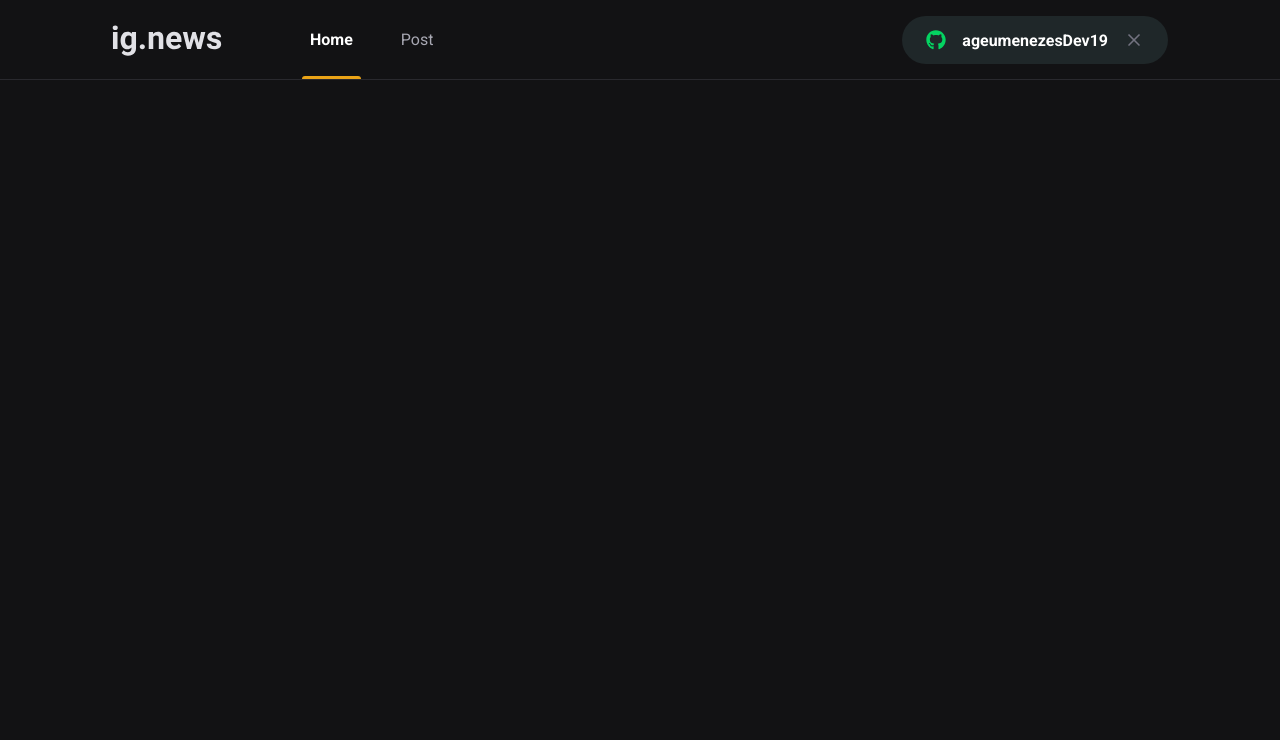
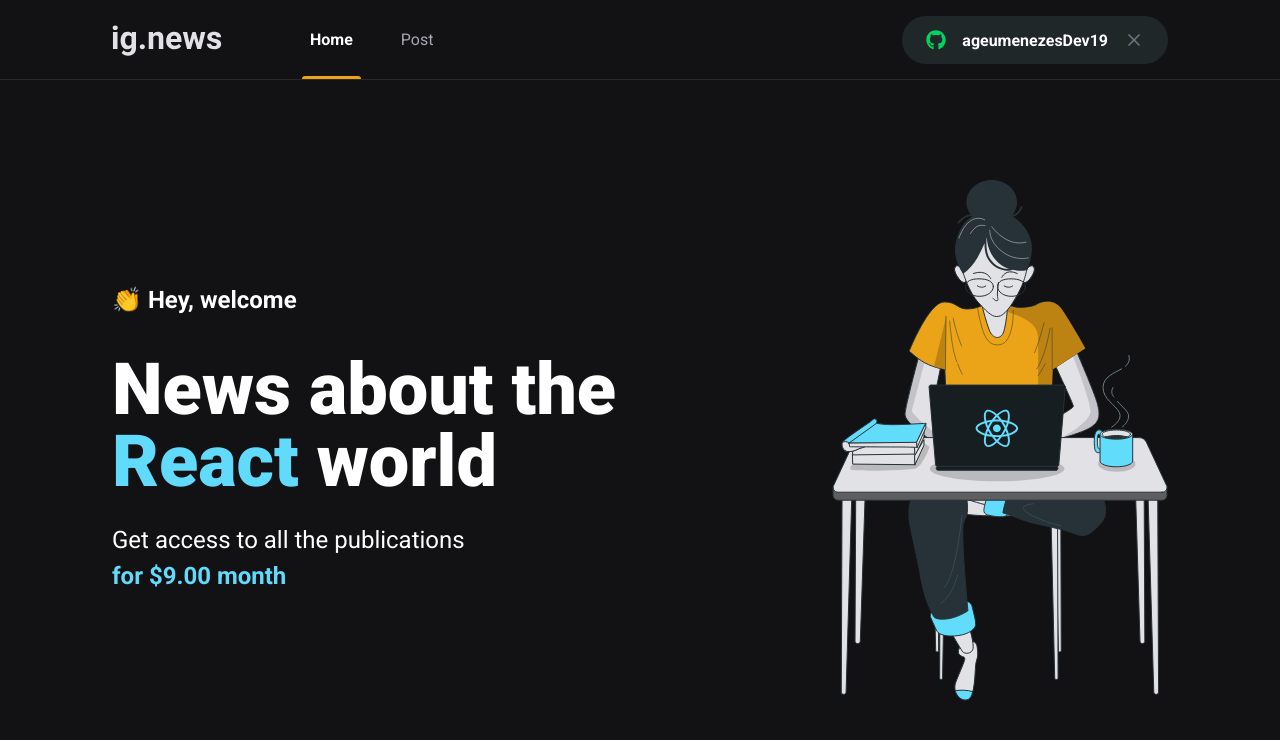
Before and after one commit to ageumenezesDev19/rocketseat-ignite_course, a Next.js app in the folder reactjs/old-content/chapter-III/ignews/: page / in a window 1280 px wide. Shown: the top 740 px of the page. Built offline with nearby package versions, Linux system fonts and the light colour scheme.

Commit message:
Add the home page text about the React world  and style

```diff
--- /dev/null
+++ b/reactjs/old-content/chapter-III/ignews/src/pages/home.module.scss
@@ -0,0 +1,41 @@
+.contentContainer {
+  max-width: 1120px;
+  margin: auto;
+  padding: 2rem;
+  height: calc(100vh - 5rem);
+
+  display: flex;
+  align-items: center;
+  justify-content: space-between;
+}
+
+.hero {
+  max-width: 600px;
+
+  > span {
+    font-size: 1.5rem;
+    font-weight: bold;
+  }
+
+  h1 {
+    font-size: 4.5rem;
+    line-height: 4.5rem;
+    font-weight: 900;
+    margin-top: 2.5rem;
+
+    span {
+      color: var(--cyan-500);
+    }
+  }
+
+  p {
+    font-size: 1.5rem;
+    line-height: 2.25rem;
+    margin-top: 1.5rem;
+
+    span {
+      color: var(--cyan-500);
+      font-weight: bold;
+    }
+  }
+}
--- a/reactjs/old-content/chapter-III/ignews/src/pages/index.tsx
+++ b/reactjs/old-content/chapter-III/ignews/src/pages/index.tsx
@@ -1,11 +1,25 @@
 import Head from "next/head";
+
+import styles from './home.module.scss';
 
 export default function Home() {
   return (
     <>
       <Head>
-        <title>Início | ig.news</title>
+        <title>Home | ig.news</title>
       </Head>
+
+      <main className={styles.contentContainer}>
+        <section className={styles.hero}>
+          <span>👏 Hey, welcome</span>
+          <h1>News about the <span>React</span> world</h1>
+          <p>Get access to all the publications <br />
+            <span>for $9.00 month</span>
+          </p>
+        </section>
+
+        <img src="/images/avatar.svg" alt="Girl coding" />
+      </main>
     </>
   );
 }
```
